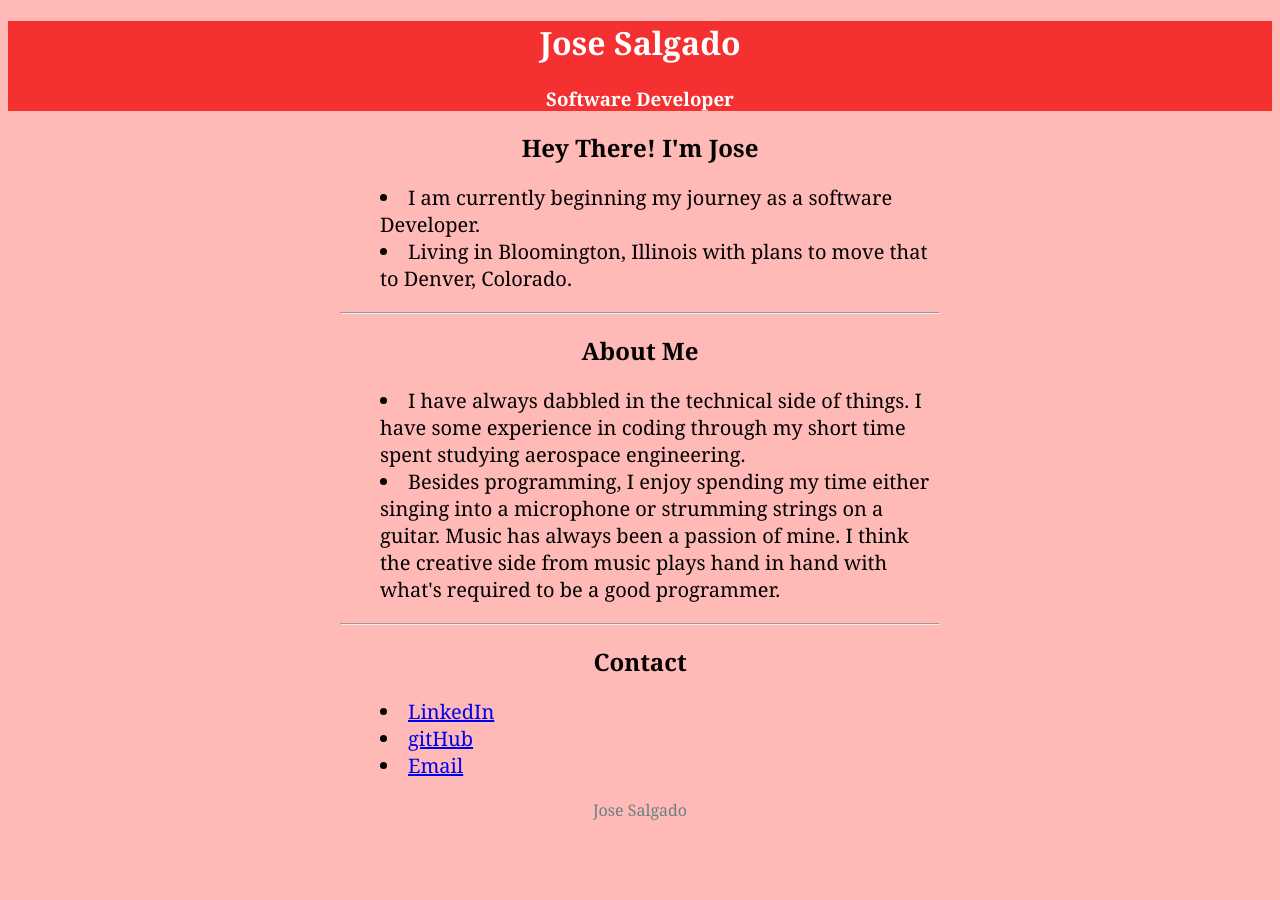
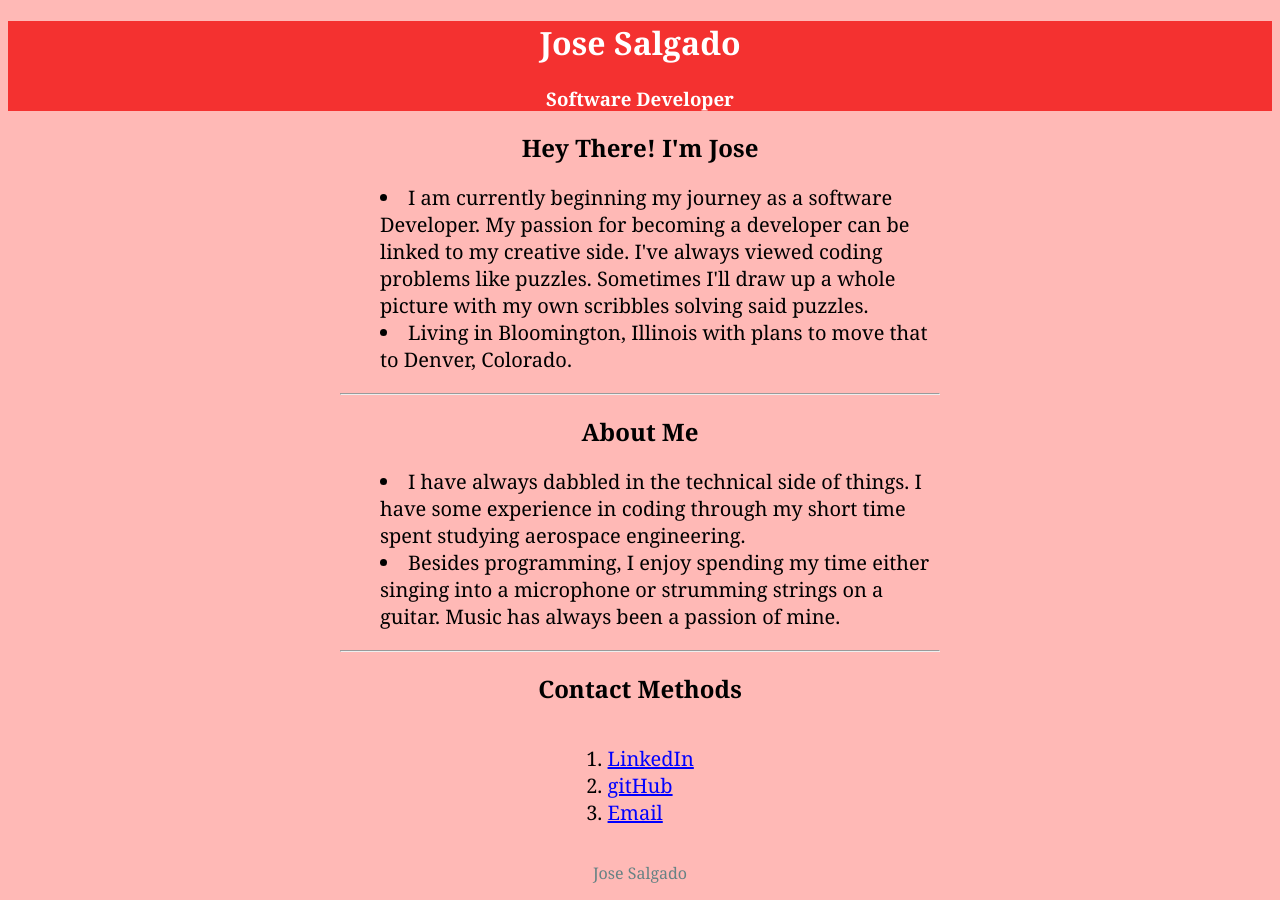
Before and after one commit to joseSalgado115/online-business-card, a plain HTML site: page index.html in a window 1280 px wide. Before the commit the page ends 837 px from the top, so only its background shows below. Drawn offline with Linux system fonts and the light colour scheme; a script that the page names is missing.

Commit message:
Add files via upload

```diff
--- a/index.html
+++ b/index.html
@@ -23,7 +23,7 @@
             </header>
 
             <ul >
-              <li>I am currently beginning my journey as a software Developer.</li>
+              <li>I am currently beginning my journey as a software Developer. My passion for becoming a developer can be linked to my creative side. I've always viewed coding problems like puzzles. Sometimes I'll draw up a whole picture with my own scribbles solving said puzzles.</li>
               <li>Living in Bloomington, Illinois with plans to move that to Denver, Colorado.</li>
             </ul>
           </section>
@@ -35,20 +35,20 @@
 
             <ul>
               <li>I have always dabbled in the technical side of things. I have some experience in coding through my short time spent studying aerospace engineering.</li>
-              <li>Besides programming, I enjoy spending my time either singing into a microphone or strumming strings on a guitar. Music has always been a passion of mine. I think the creative side from music plays hand in hand with what's required to be a good programmer.</li>
+              <li>Besides programming, I enjoy spending my time either singing into a microphone or strumming strings on a guitar. Music has always been a passion of mine. </li>
             </ul>
           </section>
           <hr>
           <section>
             <header>
-              <h2>Contact</h2>
+              <h2>Contact Methods</h2>
             </header>
 
-            <ul>
+            <ol>
               <li><a href="https://www.linkedin.com/in/jose-salgado-330a16189/">LinkedIn</a></li>
               <li><a href="https://github.com/joseSalgado115">gitHub</a></li>
               <li><a href="salgado.j16@gmail.com">Email</a></li>
-            </ul>
+            </ol>
           </section>
         </article>
       </div>
--- a/style.css
+++ b/style.css
@@ -38,3 +38,16 @@
   list-style-position: inside;
   font-size: 20px;
 }
+
+ol{
+  display: inline-block;
+  text-align: left;
+  list-style-position: inside;
+  font-size: 20px;
+  margin-right: 40px;
+}
+
+a:link    { color: blue;  }
+a:visited { color: red;   }
+a:hover   { color: green; }
+a:active  { color: pink;  }
```
